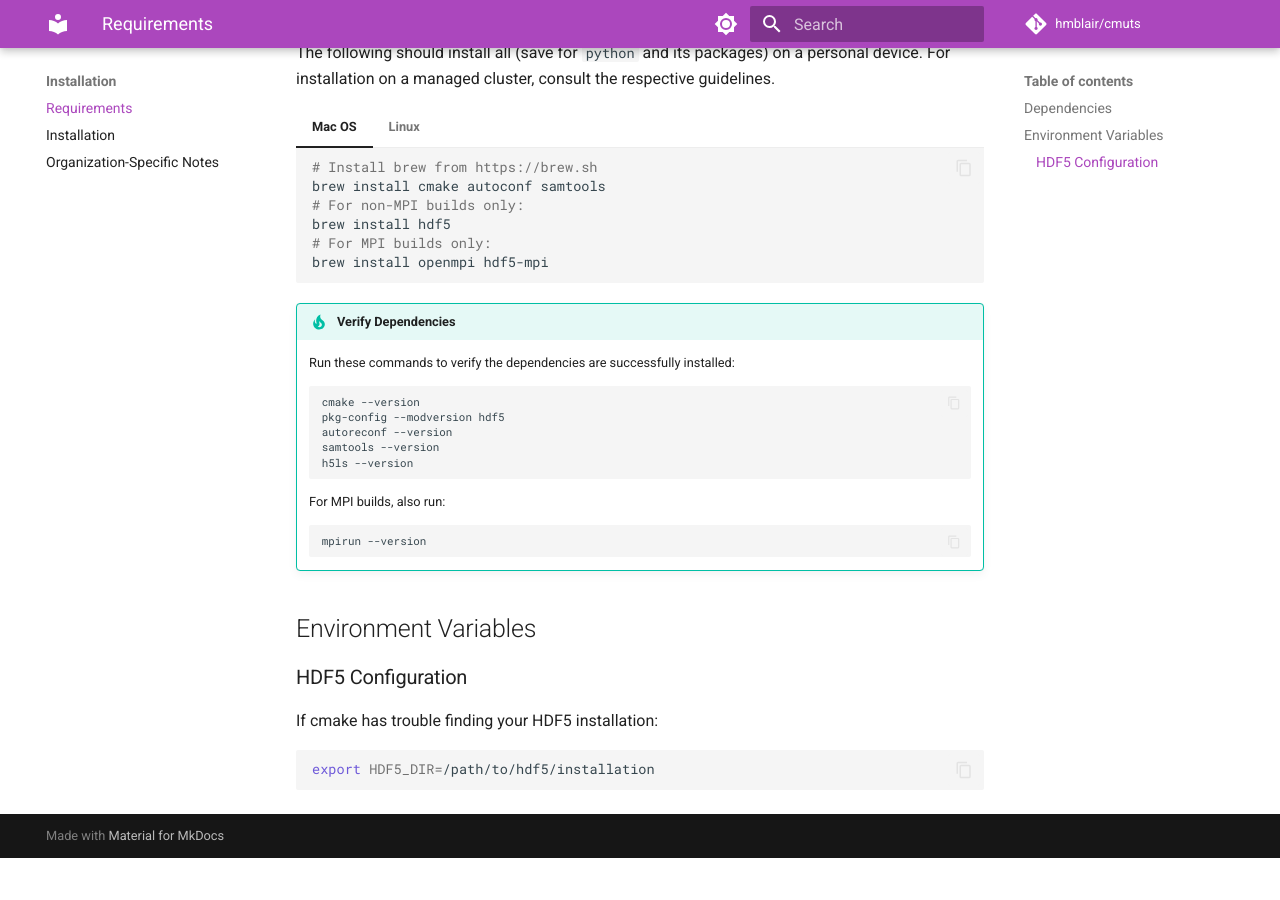
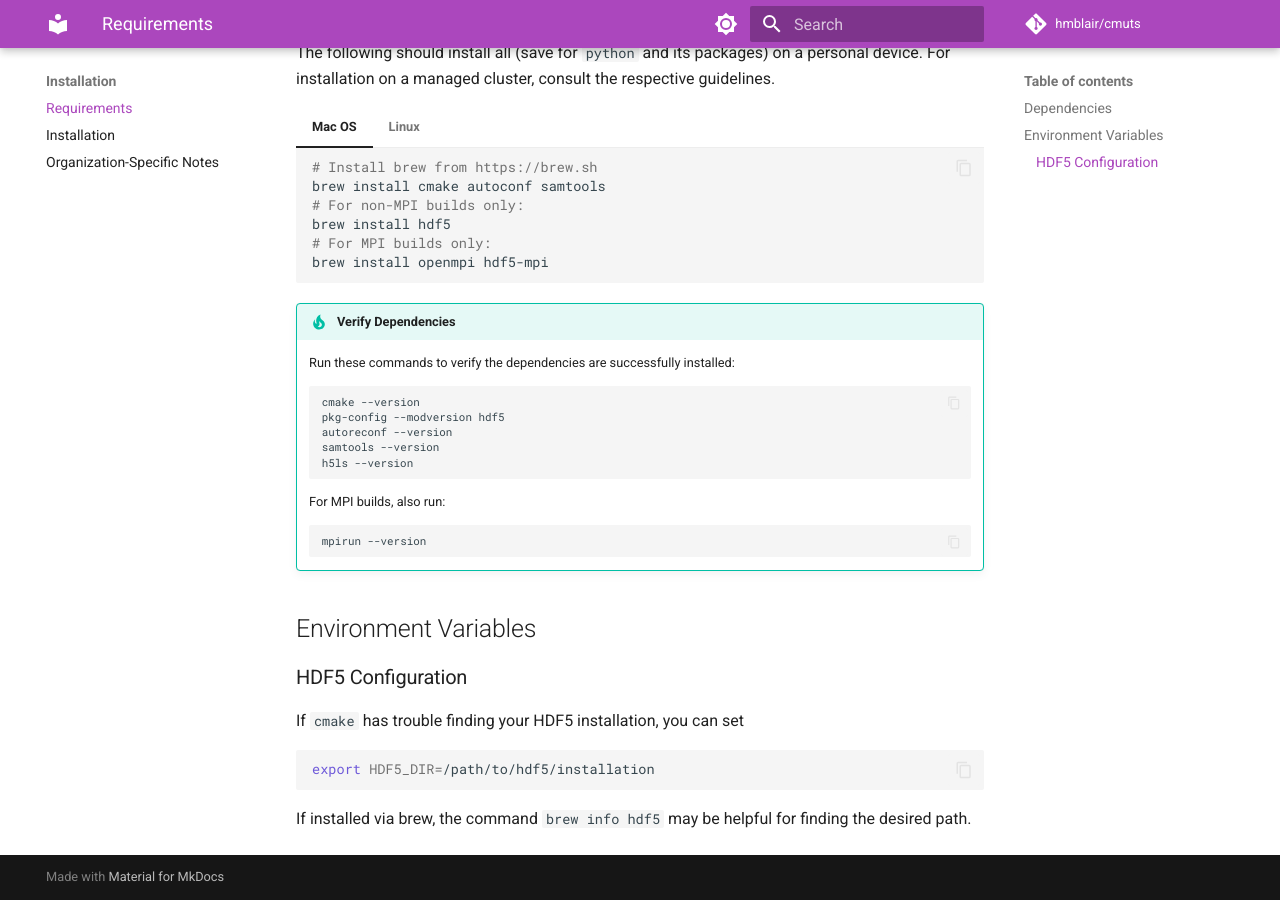
Before and after one commit to hmblair/cmuts, an MkDocs documentation site: the page built from docs/installation/requirements.md, in a window 1280 px wide and 900 px high, scrolled down 573 px. Built offline with MkDocs 1.6.1 and Material for MkDocs 9.7.7, drawn with Linux system fonts in a browser that asks for light colours; comment, search, counter and statistics services are not loaded; before the commit the page ends 1431 px from its top, so only the background shows below that.

Commit message:
Refactoring

````diff
--- a/docs/installation/requirements.md
+++ b/docs/installation/requirements.md
@@ -48,8 +48,10 @@ The following should install all (save for `python` and its packages) on a perso
 
 ### HDF5 Configuration
 
-If cmake has trouble finding your HDF5 installation:
+If `cmake` has trouble finding your HDF5 installation, you can set
 
 ```bash
 export HDF5_DIR=/path/to/hdf5/installation
 ```
+
+If installed via brew, the command `brew info hdf5` may be helpful for finding the desired path.
````
Also changed, not shown: docs/usage/cmuts.md (+0 -41 lines).
